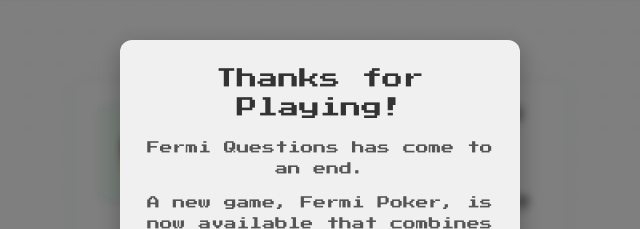
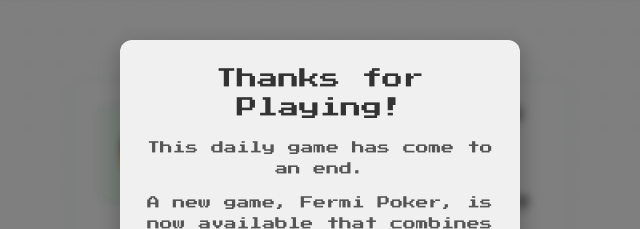
Before and after one commit to danielfetz/fermiquestions, a plain HTML site: page index.html in a window 1280 px wide. Shown: the top 229 px of the page, 320-960 px from the left. Drawn offline with nearby package versions, Linux system fonts and the light colour scheme; no server answers.

Commit message:
Game-end modal: say "This daily game has come to an end"
"Fermi questions" is also a general term, so name the daily game
instead of the concept.

Co-Authored-By: Claude Opus 5.5 <noreply@anthropic.com>
Claude-Session: https://claude.ai/code/session_01VB7wob5MLG19nKZRZ5LsmM

```diff
--- a/index.html
+++ b/index.html
@@ -190,7 +190,7 @@
         <div class="modal" id="game-end-modal" style="display: block;">
             <div class="modal-content game-end-content">
                 <h2>Thanks for Playing!</h2>
-                <p>Fermi Questions has come to an end.</p>
+                <p>This daily game has come to an end.</p>
                 <p>A new game, Fermi Poker, is now available that combines Fermi estimation with poker mechanics — with integrated video chat!</p>
                 <a href="https://web.fermi.poker" class="game-end-cta" target="_blank" rel="noopener">Play Fermi Poker</a>
                 <button id="close-game-end-btn" class="close-btn">Play the archive</button>
```
